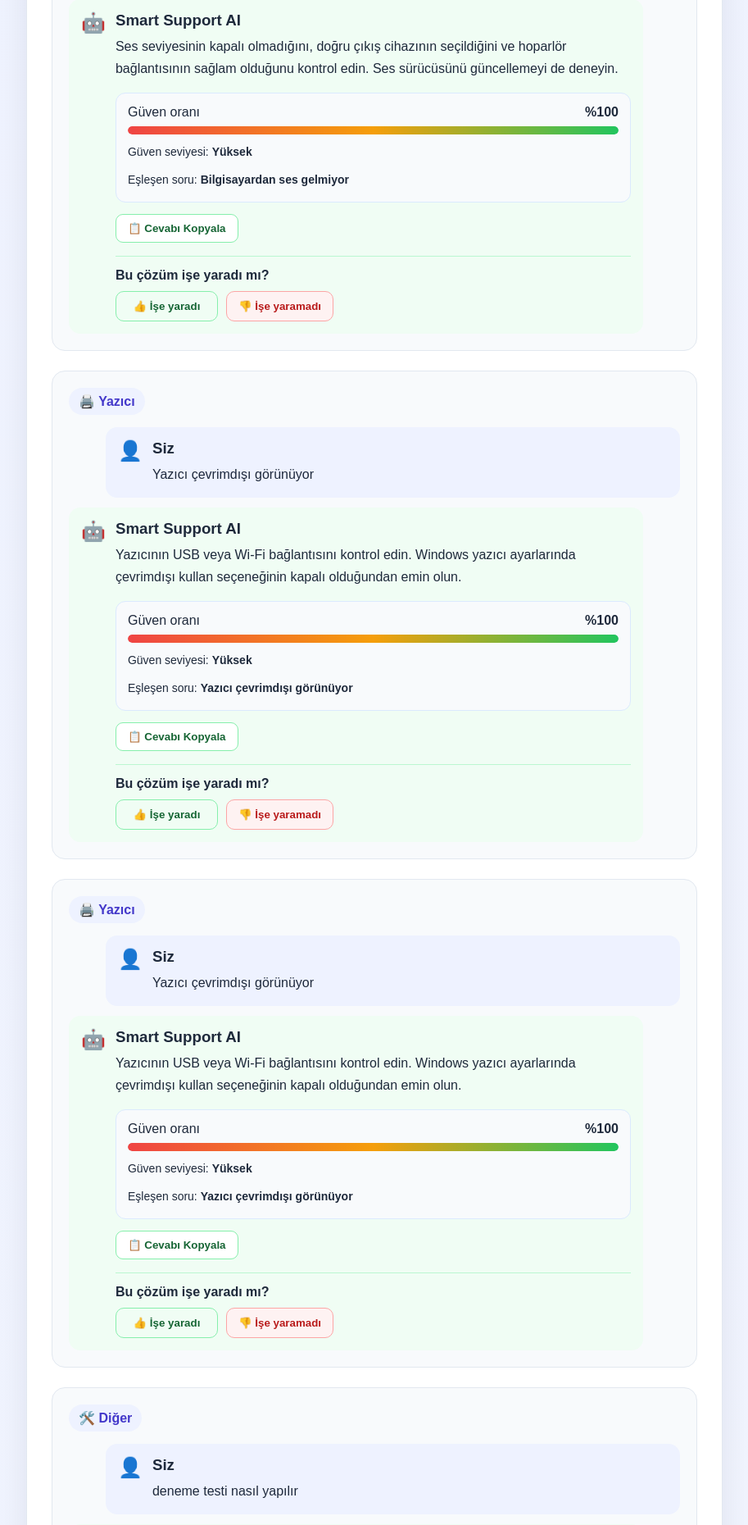
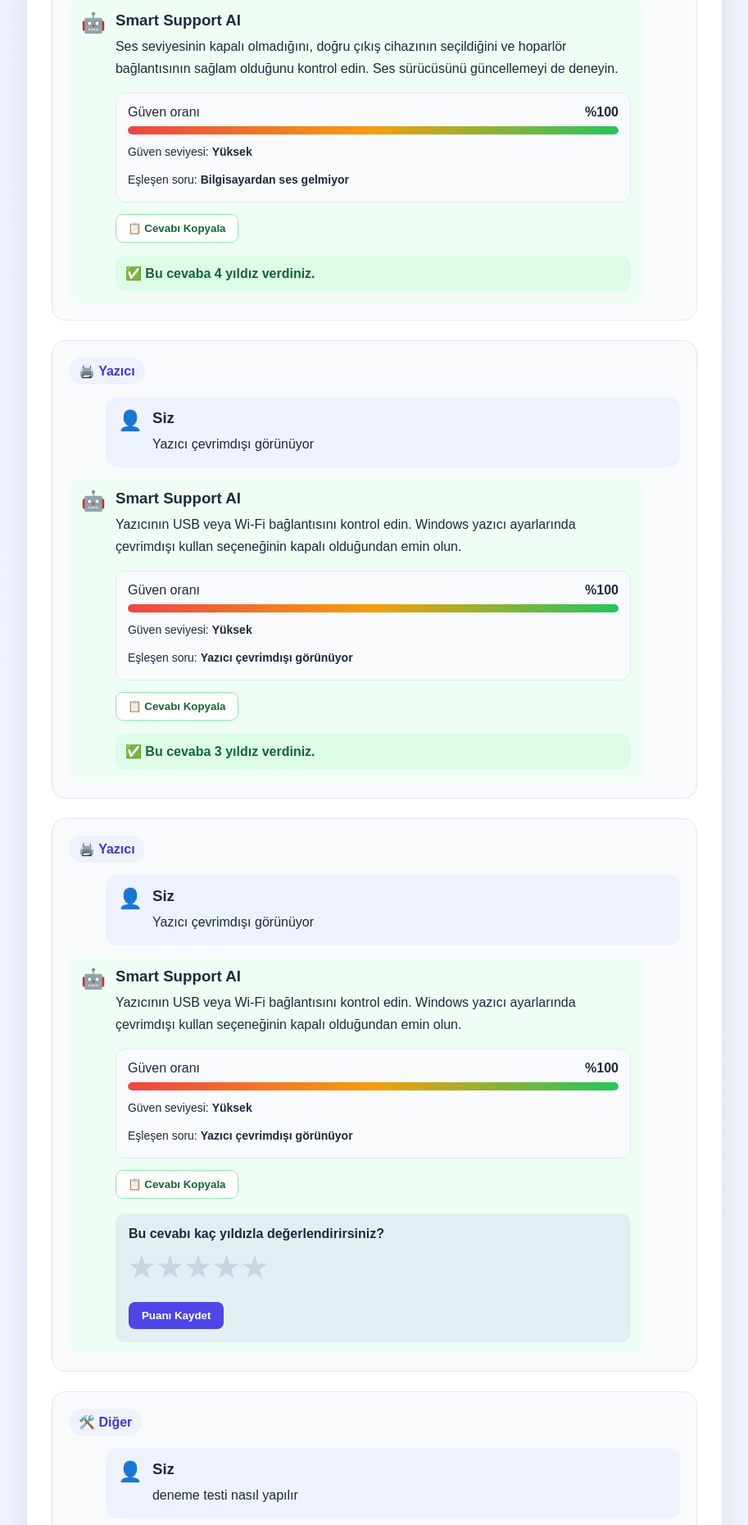
Before and after one commit to AkkusEmre34/smart-support-ai, a Flask app: page / in a window 1280 px wide. Shown: the part 1432-3292 px from the top of the page at 82% size, without its empty margins (183-1096 px from the left). Run offline with Flask 3, Linux system fonts and the light colour scheme; data comes from the database, SQL or seed files in the repository; both versions use the stored data as it was after the commit.

Commit message:
1-5 yıldızlı değerlendirme sistemi eklendi

```diff
--- a/backend/app.py
+++ b/backend/app.py
@@ -52,7 +52,8 @@ from database import (
     clear_all_chats,
     get_all_chats,
     init_database,
-    update_feedback
+    update_feedback,
+    update_rating
 )
 
 
@@ -3151,6 +3152,7 @@ def import_knowledge_base():
     )
 
 
+
 # ==================================================
 # KULLANICI GERİ BİLDİRİMİ
 # ==================================================
@@ -3187,6 +3189,82 @@ def save_feedback(chat_id):
     update_feedback(
         chat_id,
         feedback
+    )
+
+    return redirect(
+        url_for("home")
+        + "#chat-"
+        + chat_id
+    )
+
+
+# ==================================================
+# YILDIZLI DEĞERLENDİRME
+# ==================================================
+
+@app.route(
+    "/rating/<chat_id>",
+    methods=["POST"]
+)
+def save_rating(chat_id):
+    """
+    Kullanıcının verdiği 1-5 arasındaki
+    yıldız puanını kaydeder.
+    """
+
+    try:
+
+        rating = int(
+            request.form.get(
+                "rating",
+                "0"
+            )
+        )
+
+    except (
+        TypeError,
+        ValueError
+    ):
+
+        flash(
+            "Geçersiz puan.",
+            "error"
+        )
+
+        return redirect(
+            url_for("home")
+        )
+
+    if rating < 1 or rating > 5:
+
+        flash(
+            "Puan 1 ile 5 arasında olmalıdır.",
+            "error"
+        )
+
+        return redirect(
+            url_for("home")
+        )
+
+    rating_saved = update_rating(
+        chat_id,
+        rating
+    )
+
+    if not rating_saved:
+
+        flash(
+            "Değerlendirilecek sohbet bulunamadı.",
+            "error"
+        )
+
+        return redirect(
+            url_for("home")
+        )
+
+    flash(
+        "Yıldız değerlendirmeniz kaydedildi.",
+        "success"
     )
 
     return redirect(
--- a/backend/database.py
+++ b/backend/database.py
@@ -52,8 +52,8 @@ def add_missing_columns(
     connection: sqlite3.Connection
 ) -> None:
     """
-    Eski veritabanına yeni yapay zekâ
-    sütunlarını güvenli şekilde ekler.
+    Eski veritabanına sonradan eklenen
+    sütunları güvenli şekilde ekler.
     """
 
     columns = {
@@ -61,7 +61,8 @@ def add_missing_columns(
         "confidence_level": "TEXT",
         "matched_question": "TEXT",
         "suggestion": "TEXT",
-        "match_type": "TEXT"
+        "match_type": "TEXT",
+        "rating": "INTEGER"
     }
 
     for column_name, column_definition in columns.items():
@@ -85,8 +86,8 @@ def add_missing_columns(
 
 def init_database() -> None:
     """
-    Sohbet tablosunu oluşturur ve eksik
-    sütunları mevcut veritabanına ekler.
+    Sohbet tablosunu oluşturur ve eski
+    veritabanındaki eksik sütunları ekler.
     """
 
     DATABASE_FILE.parent.mkdir(
@@ -105,6 +106,7 @@ def init_database() -> None:
                 category TEXT NOT NULL,
                 category_name TEXT NOT NULL,
                 feedback TEXT,
+                rating INTEGER,
                 confidence_score INTEGER DEFAULT 0,
                 confidence_level TEXT,
                 matched_question TEXT,
@@ -135,8 +137,8 @@ def add_chat(
     match_type: str = "not_found"
 ) -> None:
     """
-    Kullanıcı sorusunu, yapay zekâ cevabını ve
-    eşleşme bilgilerini veritabanına kaydeder.
+    Kullanıcı sorusunu ve yapay zekâ
+    cevabını veritabanına kaydeder.
     """
 
     with get_connection() as connection:
@@ -150,6 +152,7 @@ def add_chat(
                 category,
                 category_name,
                 feedback,
+                rating,
                 confidence_score,
                 confidence_level,
                 matched_question,
@@ -162,6 +165,7 @@ def add_chat(
                 ?,
                 ?,
                 ?,
+                NULL,
                 NULL,
                 ?,
                 ?,
@@ -189,8 +193,8 @@ def add_chat(
 
 def get_all_chats() -> list[dict[str, Any]]:
     """
-    Bütün sohbet kayıtlarını tarih sırasına
-    göre getirir.
+    Bütün sohbet kayıtlarını tarih
+    sırasına göre getirir.
     """
 
     with get_connection() as connection:
@@ -204,6 +208,7 @@ def get_all_chats() -> list[dict[str, Any]]:
                 category,
                 category_name,
                 feedback,
+                rating,
                 confidence_score,
                 confidence_level,
                 matched_question,
@@ -240,6 +245,7 @@ def get_chat_by_id(
                 category,
                 category_name,
                 feedback,
+                rating,
                 confidence_score,
                 confidence_level,
                 matched_question,
@@ -267,8 +273,8 @@ def update_feedback(
     feedback: str
 ) -> bool:
     """
-    Sohbet kaydının kullanıcı geri
-    bildirimini günceller.
+    Sohbet kaydının olumlu veya olumsuz
+    geri bildirimini günceller.
     """
 
     if feedback not in [
@@ -297,6 +303,37 @@ def update_feedback(
         return cursor.rowcount > 0
 
 
+def update_rating(
+    chat_id: str,
+    rating: int
+) -> bool:
+    """
+    Kullanıcının verdiği 1-5 arasındaki
+    yıldız puanını kaydeder.
+    """
+
+    if rating < 1 or rating > 5:
+        return False
+
+    with get_connection() as connection:
+
+        cursor = connection.execute(
+            """
+            UPDATE chats
+            SET rating = ?
+            WHERE id = ?
+            """,
+            (
+                rating,
+                chat_id
+            )
+        )
+
+        connection.commit()
+
+        return cursor.rowcount > 0
+
+
 def clear_all_chats() -> None:
     """
     Bütün sohbet geçmişini siler.
--- a/data/questions.json
+++ b/data/questions.json
@@ -188,5 +188,14 @@
             "cihaz görünmüyor"
         ],
         "answer": "Bluetooth özelliğinin açık olduğunu kontrol edin. Cihazı kaldırıp yeniden eşleştirin ve Bluetooth sürücüsünü güncelleyin."
+    },
+    {
+        "category": "diger",
+        "question": "deneme testi nasıl yapılır",
+        "keywords": [
+            "deneme",
+            "test"
+        ],
+        "answer": "Bu, öğrenme sistemini test etmek için eklenen örnek cevaptır."
     }
 ]
--- a/frontend/static/style.css
+++ b/frontend/static/style.css
@@ -2980,3 +2980,63 @@ body.admin-layout-page {
     border-color: #d97706;
     background: #78350f;
 }
+.rating-area {
+    margin-top: 18px;
+    padding: 16px;
+    border-radius: 12px;
+    background: rgba(79, 70, 229, 0.08);
+}
+
+.rating-form {
+    margin-top: 12px;
+}
+
+.star-rating {
+    display: inline-flex;
+    flex-direction: row-reverse;
+    justify-content: flex-end;
+    gap: 4px;
+}
+
+.star-rating input {
+    display: none;
+}
+
+.star-rating label {
+    cursor: pointer;
+    font-size: 34px;
+    color: #cbd5e1;
+    transition:
+        color 0.2s ease,
+        transform 0.2s ease;
+}
+
+.star-rating label:hover,
+.star-rating label:hover ~ label,
+.star-rating input:checked ~ label {
+    color: #f59e0b;
+}
+
+.star-rating label:hover {
+    transform: scale(1.12);
+}
+
+.rating-submit-button {
+    display: block;
+    margin-top: 12px;
+    padding: 9px 16px;
+    border: none;
+    border-radius: 8px;
+    background: #4f46e5;
+    color: white;
+    font-weight: 600;
+    cursor: pointer;
+}
+
+.rating-submit-button:hover {
+    background: #4338ca;
+}
+
+.dark-mode .rating-area {
+    background: rgba(129, 140, 248, 0.12);
+}
--- a/frontend/templates/index.html
+++ b/frontend/templates/index.html
@@ -513,81 +513,63 @@
         📋 Cevabı Kopyala
     </button>
 
-                                        {% if not chat.feedback %}
+    {% if not chat.rating %}
 
-                                            <div class="feedback-area">
+        <div class="rating-area">
 
             <span class="feedback-question">
-                                                    Bu çözüm işe yaradı mı?
+                Bu cevabı kaç yıldızla değerlendirirsiniz?
             </span>
-
-                                                <div class="feedback-buttons">
 
             <form
                 method="POST"
-                                                        action="{{ url_for('save_feedback', chat_id=chat.id) }}"
+                action="{{ url_for('save_rating', chat_id=chat.id) }}"
+                class="rating-form"
             >
 
+                <div class="star-rating">
+
+                    {% for star in [5, 4, 3, 2, 1] %}
+
                         <input
-                                                            type="hidden"
-                                                            name="feedback"
-                                                            value="positive"
+                            type="radio"
+                            id="star-{{ chat.id }}-{{ star }}"
+                            name="rating"
+                            value="{{ star }}"
+                            required
                         >
+
+                        <label
+                            for="star-{{ chat.id }}-{{ star }}"
+                            title="{{ star }} yıldız"
+                        >
+                            ★
+                        </label>
+
+                    {% endfor %}
+
+                </div>
 
                 <button
                     type="submit"
-                                                            class="feedback-button positive-button"
+                    class="rating-submit-button"
                 >
-                                                            👍 İşe yaradı
-                                                        </button>
-
-                                                    </form>
-
-                                                    <form
-                                                        method="POST"
-                                                        action="{{ url_for('save_feedback', chat_id=chat.id) }}"
-                                                    >
-
-                                                        <input
-                                                            type="hidden"
-                                                            name="feedback"
-                                                            value="negative"
-                                                        >
-
-                                                        <button
-                                                            type="submit"
-                                                            class="feedback-button negative-button"
-                                                        >
-                                                            👎 İşe yaramadı
+                    Puanı Kaydet
                 </button>
 
             </form>
 
         </div>
 
-                                            </div>
-
-                                        {% elif chat.feedback == "positive" %}
+    {% else %}
 
         <div class="feedback-result positive-result">
 
-                                                ✅ Teşekkürler! Çözümün işe
-                                                yaradığını kaydettik.
-
-                                            </div>
-
-                                        {% elif chat.feedback == "negative" %}
-
-                                            <div class="feedback-result negative-result">
-
-                                                📝 Teşekkürler! Geri bildiriminizi
-                                                kaydettik.
+            ✅ Bu cevaba {{ chat.rating }} yıldız verdiniz.
 
         </div>
 
     {% endif %}
-
-                                    </div>
 
                             </div>
 
@@ -604,7 +586,6 @@
     {% endif %}
 
     </main>
-
     <script>
         const questionBox =
             document.getElementById("question");
```
Also changed, not shown: data/smart_support.db. Lines whose indentation alone changed are shown as unchanged.
